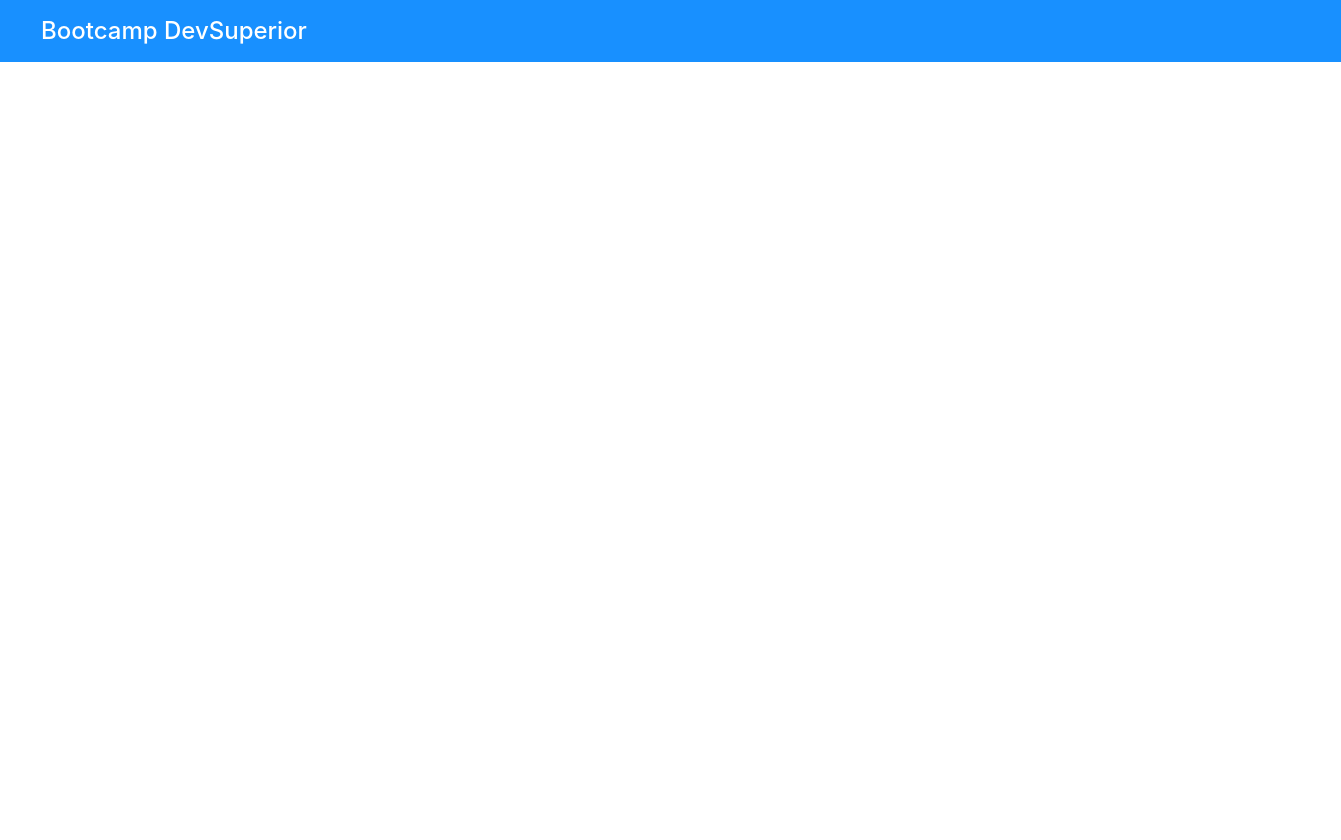
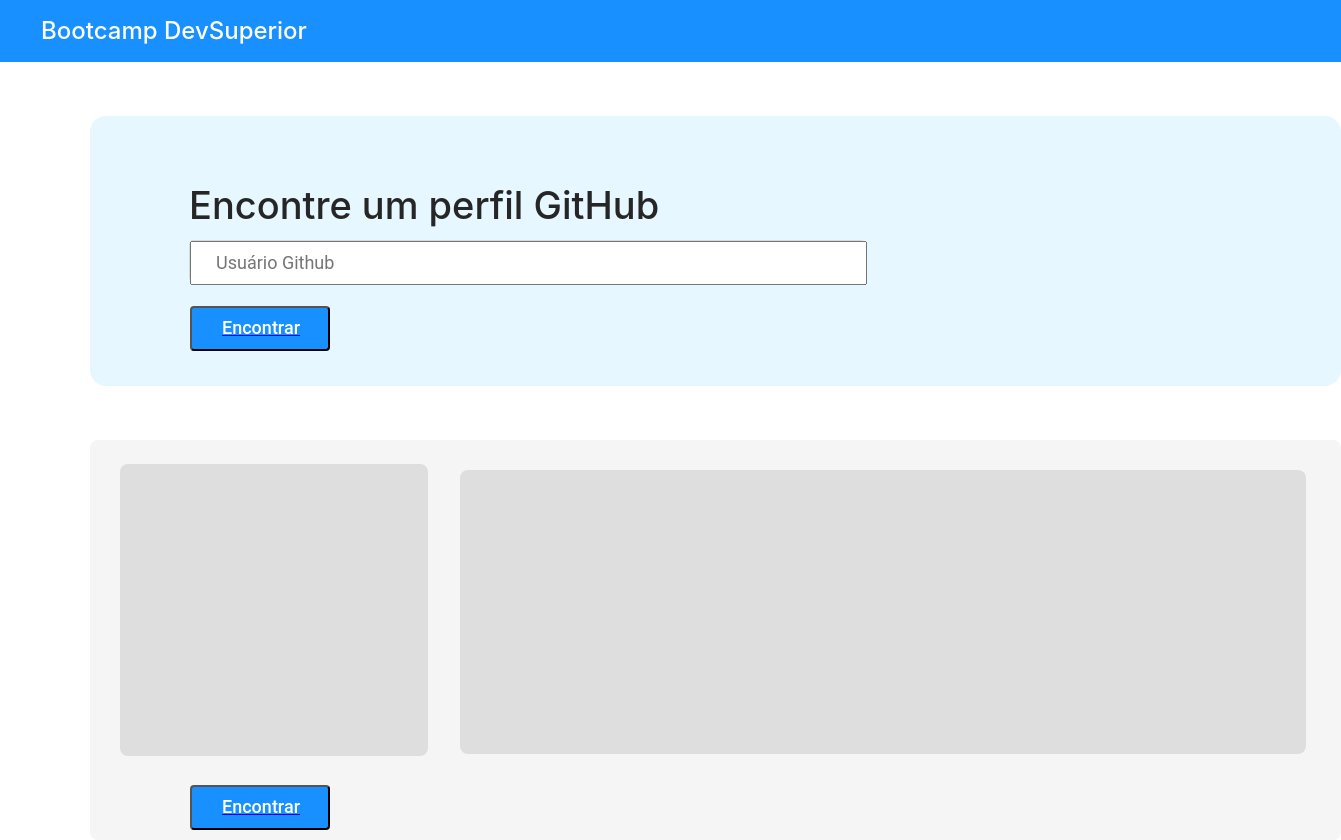
Before and after one commit to rodrigoschlichta/user-search, a React (Create React App) app in the folder user-search/: page /result in a window 1280 px wide. Shown: the whole page, 1341 px wide, since content can reach past the window. Before the commit the page ends 800 px from the top, so only its background shows below. Built offline with nearby package versions, Linux system fonts and the light colour scheme.

Commit message:
users search

```diff
--- a/user-search/package.json
+++ b/user-search/package.json
@@ -12,6 +12,7 @@
     "@types/react-dom": "^17.0.2",
     "node-sass": "^4.14.1",
     "react": "^17.0.1",
+    "react-content-loader": "^6.0.2",
     "react-dom": "^17.0.1",
     "react-router-dom": "^5.2.0",
     "react-scripts": "4.0.3",
--- a/user-search/src/Routes.tsx
+++ b/user-search/src/Routes.tsx
@@ -2,6 +2,7 @@ import React from 'react';
 import { BrowserRouter, Switch, Route } from 'react-router-dom';
 import Navbar from './core/components/Navbar';
 import Home from './pages/Home';
+import Result from './pages/Result';
 import Search from './pages/Search';
 
 const Routes = () => (
@@ -14,6 +15,9 @@ const Routes = () => (
             <Route path="/search">
                 <Search />
             </Route>
+            <Route path="/result">
+                <Result />
+            </Route>
         </Switch>
     </BrowserRouter>
 );
--- a/user-search/src/pages/Result/index.tsx
+++ b/user-search/src/pages/Result/index.tsx
@@ -1,8 +1,39 @@
 import React from 'react';
+import { Link } from 'react-router-dom';
+import Button from '../../core/components/Button';
 import './styles.scss';
 
 const Result = () =>{
+    return (
+        <div className="search-conntainer">
+            <div className="search-content">
+                <h3 className="search-title">Encontre um perfil GitHub</h3>
+                    <form action="/" method="post">
+                        <div className="search-form">
+                        <input type="text" id="search" placeholder="Usuário Github" className="search-text"/>
+                        </div>
+                    </form>
+                    <Link to="/result">
+                            <Button text= "Encontrar" />
+                    </Link>
+            </div>
 
+                <div className="result-data">
+                    <div className="result-image">
+                    </div>
+                    <div className="result-btn">
+                        <Link to="/result">
+                            <Button text= "Encontrar"/>
+                        </Link>
+                    </div>
+                </div>
+                <div className="result-user-data">
+
+                </div>
+
+        </div>
+
+    );
 
 }
 
--- a/user-search/src/pages/Result/styles.scss
+++ b/user-search/src/pages/Result/styles.scss
@@ -0,0 +1,41 @@
+.result-data {
+    position: absolute;
+    width: 1251px;
+    height: 400px;
+    left: 0px;
+    top: 0px;
+    background: #F5F5F5;
+    border-radius: 8px;
+    margin-top: 440px;
+    margin-left: 90px;
+    margin-bottom: 73px;
+}
+
+.result-image {
+    position: absolute;
+    width: 278px;
+    height: 268px;
+    background: #DEDEDE;
+    border-radius: 8px;
+    padding-top: 24px;
+    padding-left: 30px;
+    margin-left: 30px;
+    margin-top: 24px;
+    margin-right: 54px;
+}
+
+.result-user-data {
+    position: absolute;
+    width: 846px;
+    height: 260px;
+    background: #DEDEDE;
+    border-radius: 8px;
+    margin-top: 462px;
+    margin-left: 452px;
+    padding-top: 24px;
+}
+
+.result-btn {
+    margin-top: 320px;
+    padding-top: 1px;
+}
--- a/user-search/src/pages/Search/index.tsx
+++ b/user-search/src/pages/Search/index.tsx
@@ -5,7 +5,7 @@ import Button from '../../core/components/Button';
 import './styles.scss';
 
 const Search = () => {
-    return (
+    return(
         <div className="search-conntainer">
             <div className="search-content">
                 <h3 className="search-title">Encontre um perfil GitHub</h3>
@@ -19,23 +19,12 @@ const Search = () => {
                     </Link>
             </div>
 
-                <div className="result-data">
-                    <div className="result-image">
-                    </div>
-                    <div className="result-btn">
-                        <Link to="/result">
-                            <Button text= "Encontrar"/>
-                        </Link>
-                    </div>
-                </div>
-                <div className="result-user-data">
 
-                </div>
 
         </div>
 
+    );
 
-    );
 }
 
 export default Search;
--- a/user-search/src/pages/Search/styles.scss
+++ b/user-search/src/pages/Search/styles.scss
@@ -51,45 +51,3 @@
     font-size: 18px;
     padding: 8px 17px 8px 24px;
 }
-
-.result-data {
-    position: absolute;
-    width: 1251px;
-    height: 400px;
-    left: 0px;
-    top: 0px;
-    background: #F5F5F5;
-    border-radius: 8px;
-    margin-top: 440px;
-    margin-left: 90px;
-    margin-bottom: 73px;
-}
-
-.result-image {
-    position: absolute;
-    width: 278px;
-    height: 268px;
-    background: #DEDEDE;
-    border-radius: 8px;
-    padding-top: 24px;
-    padding-left: 30px;
-    margin-left: 30px;
-    margin-top: 24px;
-    margin-right: 54px;
-}
-
-.result-user-data {
-    position: absolute;
-    width: 846px;
-    height: 260px;
-    background: #DEDEDE;
-    border-radius: 8px;
-    margin-top: 462px;
-    margin-left: 452px;
-    padding-top: 24px;
-}
-
-.result-btn {
-    margin-top: 320px;
-    padding-top: 1px;
-}
```
Also changed, not shown: user-search/src/core/components/Loaders/ImageLoader.tsx (added, +20 -0 lines), user-search/src/core/components/Loaders/InfoLoader.tsx (added, +18 -0 lines), user-search/src/core/types/User.ts (added, +12 -0 lines), user-search/src/core/utils/request.ts (added, +17 -0 lines), 1 other file (tests, documents, lock files or other folders).
